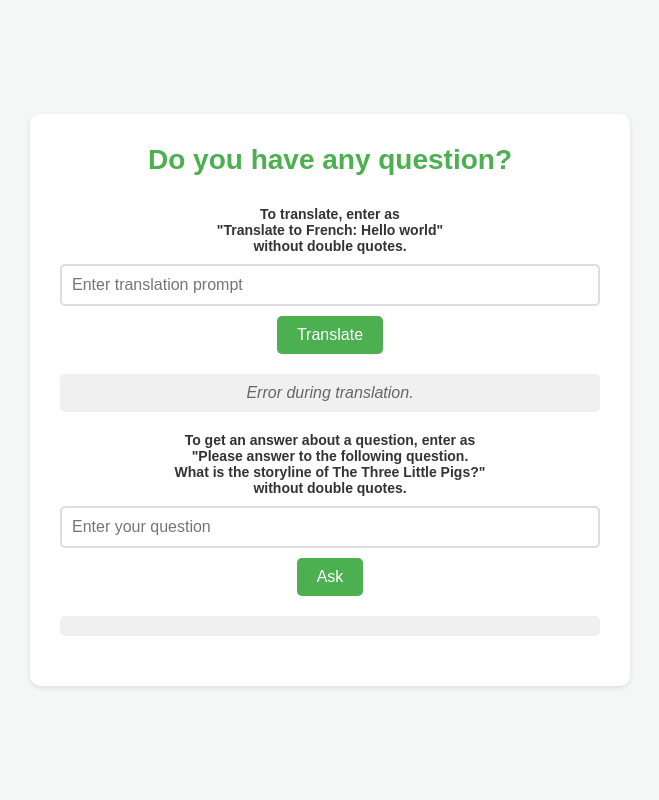
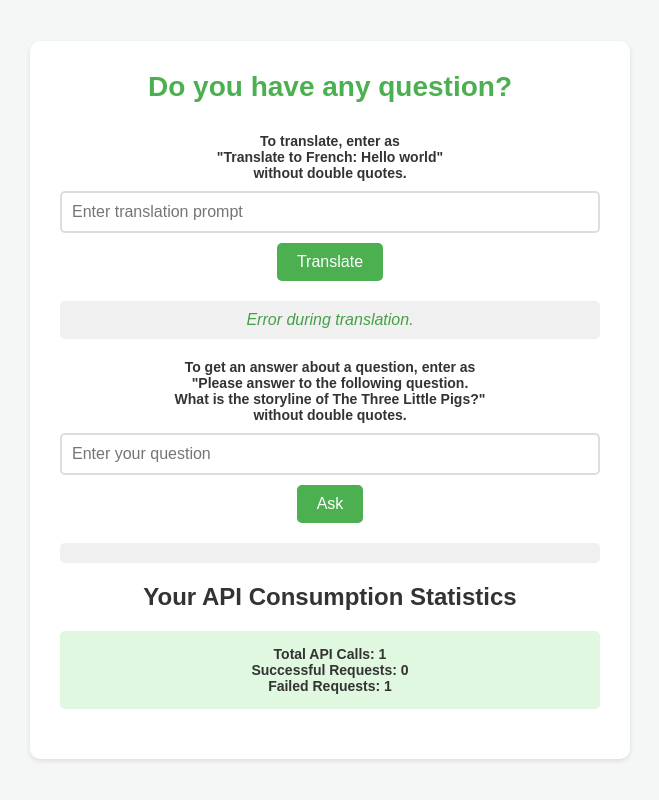
Before and after one commit to Inez-y/LLM-Storyteller, a website: page html/t2t.html in a window 1280 px wide. Both pictures are taken after a click on the button "Translate". Shown: the whole page, without its empty margins (310-969 px from the left). Drawn offline with Linux system fonts and the light colour scheme; no server answers.

Commit message:
Update LLM usage page

```diff
--- a/css/t2t.css
+++ b/css/t2t.css
@@ -78,10 +78,19 @@ input[type="text"]:focus {
     background-color: #f0f0f0;
     border-radius: 5px;
     font-style: italic;
-    color: #666;
+    color: #45a049;
 }
 
 p {
     font-weight: bold;
     font-size: 14px;
 }
+
+#apiUsageStats {
+    margin-top: 20px;
+    background-color: #e0f7e0;
+    padding: 15px;
+    border-radius: 5px;
+    color: #333;
+    font-size: 16px;
+}
--- a/html/t2t.html
+++ b/html/t2t.html
@@ -31,6 +31,15 @@
             <button class="btn" onclick="handleQuestion()">Ask</button>
             <div id="questionResult"></div>
         </section>
+
+        <section class="section">
+            <h2>Your API Consumption Statistics</h2>
+            <div id="apiUsageStats">
+                <p>Total API Calls: <span id="totalApiCalls">0</span></p>
+                <p>Successful Requests: <span id="successfulRequests">0</span></p>
+                <p>Failed Requests: <span id="failedRequests">0</span></p>
+            </div>
+        </section>
     </div>
 
     <script src="../js/llm.js"></script>
--- a/js/llm.js
+++ b/js/llm.js
@@ -1,11 +1,21 @@
+// API 호출 통계 변수
+let totalApiCalls = 0;
+let successfulRequests = 0;
+let failedRequests = 0;
+
+const updateApiStats = () => {
+    document.getElementById("totalApiCalls").textContent = totalApiCalls;
+    document.getElementById("successfulRequests").textContent = successfulRequests;
+    document.getElementById("failedRequests").textContent = failedRequests;
+};
+
 const handleTranslate = async () => {
     const prompt = document.getElementById("translateInput").value;
-    const url = `https://storyteller-server-yrha7.ondigitalocean.app/t2t?prompt=${encodeURIComponent(prompt)}`;
+    const url = `https://storyteller-server-yrha7.ondigitalocean.app/t2t?prompt=${encodeURIComponent(prompt)}`;    totalApiCalls++;
+    updateApiStats();
 
     try {
-        const response = await fetch(url, {
-            method: 'GET',
-        });
+        const response = await fetch(url, { method: 'GET' });
 
         if (!response.ok) {
             throw new Error('Translation failed');
@@ -15,20 +25,25 @@ const handleTranslate = async () => {
         const cleanedText = cleanText(result.translatedText);
 
         document.getElementById("translationResult").textContent = 'Translated Text: ' + cleanedText;
+
+        successfulRequests++;
+        updateApiStats();
     } catch (error) {
         console.error('Error:', error);
         document.getElementById("translationResult").textContent = 'Error during translation.';
+
+        failedRequests++;
+        updateApiStats();
     }
 };
 
 const handleQuestion = async () => {
     const prompt = document.getElementById("questionInput").value;
-    const url = `https://storyteller-server-yrha7.ondigitalocean.app/t2t?prompt=${encodeURIComponent(prompt)}`;
+    const url = `https://storyteller-server-yrha7.ondigitalocean.app/t2t?prompt=${encodeURIComponent(prompt)}`;    totalApiCalls++;
+    updateApiStats();
 
     try {
-        const response = await fetch(url, {
-            method: 'GET',
-        });
+        const response = await fetch(url, { method: 'GET' });
 
         if (!response.ok) {
             throw new Error('Question request failed');
@@ -38,14 +53,18 @@ const handleQuestion = async () => {
         const cleanedText = cleanText(result.translatedText);
 
         document.getElementById("questionResult").textContent = 'Answer: ' + cleanedText;
+
+        successfulRequests++;
+        updateApiStats();
     } catch (error) {
         console.error('Error:', error);
         document.getElementById("questionResult").textContent = 'Error getting answer.';
+
+        failedRequests++;
+        updateApiStats();
     }
 };
 
-
-// 정제 함수
 const cleanText = (text) => {
     return text.replace(/<pad>/g, '').replace(/<\/s>/g, '').trim();
 };
--- a/js/login.js
+++ b/js/login.js
@@ -28,7 +28,7 @@ document.getElementById('loginForm').addEventListener('submit', async function(e
           window.location.href = './dashboard.html';
         } else {
           // Redirect to the landing page
-          window.location.href = './landing.html';
+          window.location.href = './t2t.html';
         }
       } else {
         document.getElementById('message').textContent = 'Login failed. Please try again.';
```
